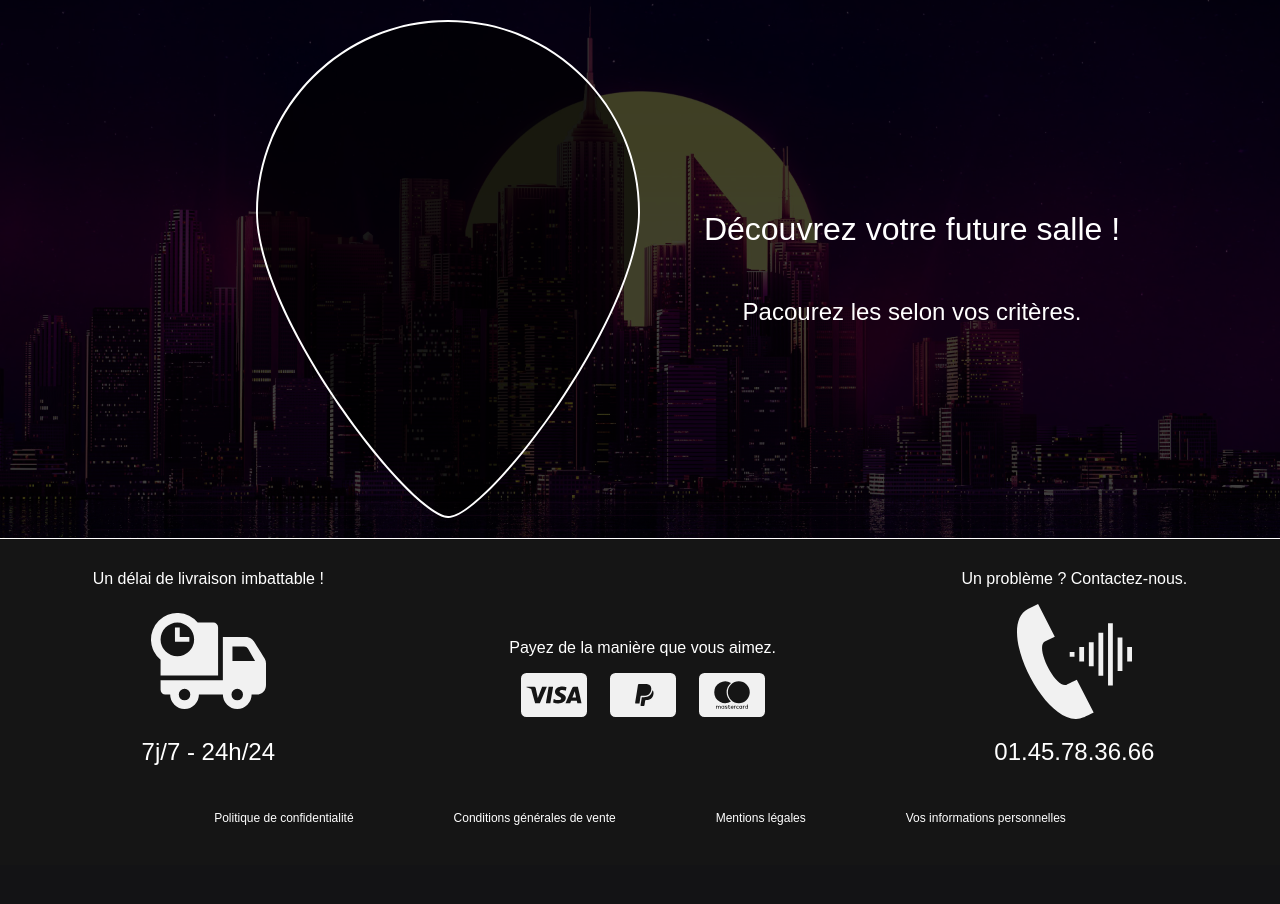
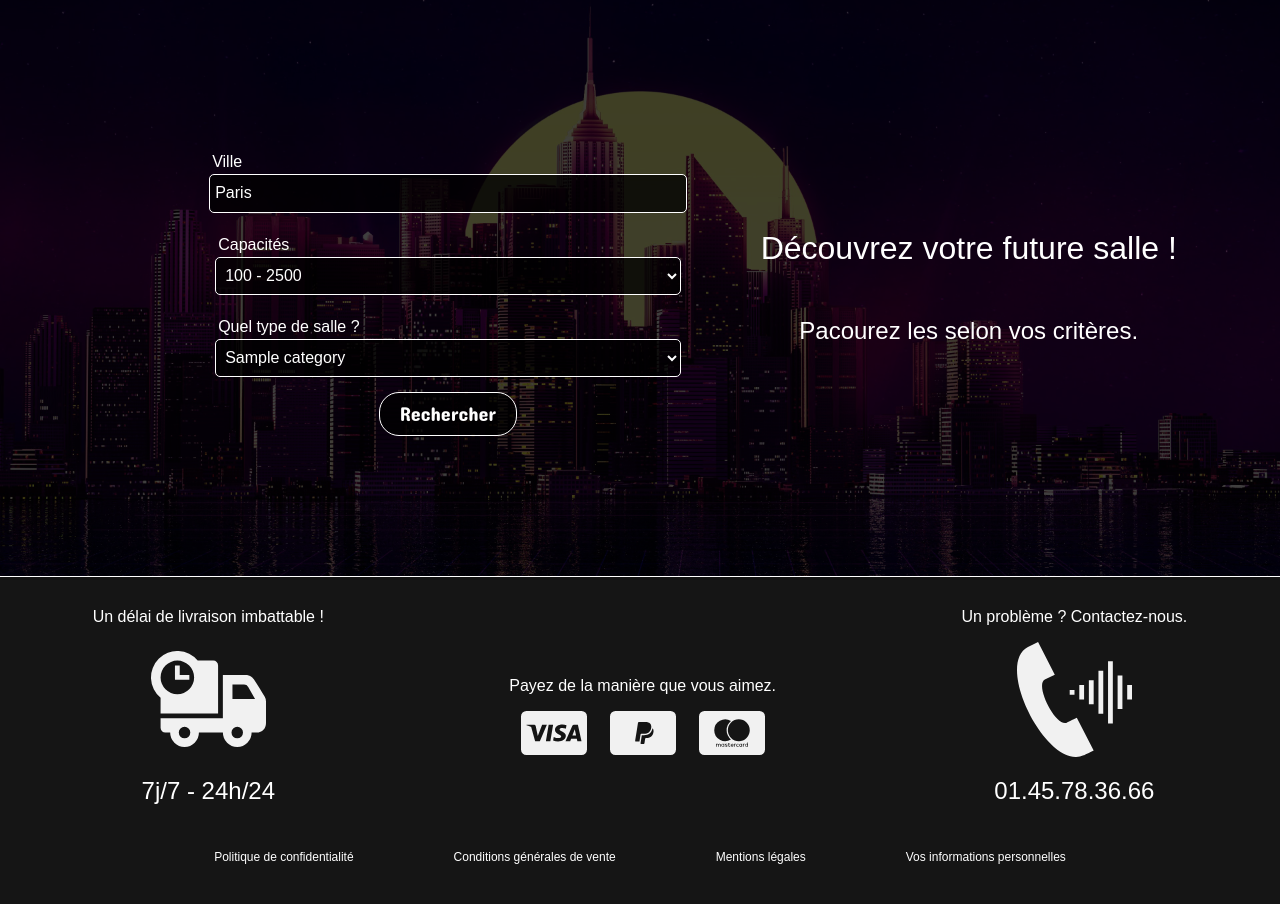
Before and after one commit to PaulBallestra/LaBo-teDeConcert, a PHP site: page / in a window 1280 px wide. Shown: the part 115-1019 px from the top of the page. Before the commit the page ends 940 px from the top, so only its background shows below. Run offline with PHP 8.4, Linux system fonts and the light colour scheme; tables that the repository leaves empty or names only in its code hold one stand-in row (values such as "Sample post").

Commit message:
Added the search on the index page

```diff
--- a/admin/views/create_category.php
+++ b/admin/views/create_category.php
@@ -25,7 +25,7 @@
         <!-- Section de l'image de la catégorie -->
         <section class="sectionInput inputImage">
             <label for="categoryImage" class="labelName"> Image * </label>
-            <input type="file" name="categoryImage" id="categoryImage" accept=".gif, .png, .jpg, .jpeg" required>
+            <input type="file" name="categoryImage" id="categoryImage" accept=".gif, .png, .jpg, .jpeg" width="1920" height="1200" required>
         </section>
 
         <p> * : Champs obligatoires. </p>
--- a/admin/views/create_product.php
+++ b/admin/views/create_product.php
@@ -54,19 +54,19 @@
             <!-- Section des images du produit -->
             <div class="sectionInput inputImage">
                 <label for="productImage1" class="labelName"> Image 1 * </label>
-                <input type="file" name="productImage1" id="productImage1" accept=".gif, .png, .jpg, .jpeg" required>
+                <input type="file" name="productImage1" id="productImage1" accept=".gif, .png, .jpg, .jpeg" width="800" height="600" required>
             </div>
 
             <!-- Section des images du produit -->
             <div class="sectionInput inputImage">
                 <label for="productImage2" class="labelName"> Image 2 * </label>
-                <input type="file" name="productImage2" id="productImage2" accept=".gif, .png, .jpg, .jpeg" required>
+                <input type="file" name="productImage2" id="productImage2" accept=".gif, .png, .jpg, .jpeg" width="800" height="600" required>
             </div>
 
             <!-- Section des images du produit -->
             <div class="sectionInput inputImage">
                 <label for="productImage3" class="labelName"> Image 3 * </label>
-                <input type="file" name="productImage3" id="productImage3" accept=".gif, .png, .jpg, .jpeg" required>
+                <input type="file" name="productImage3" id="productImage3" accept=".gif, .png, .jpg, .jpeg" width="800" height="600" required>
             </div>
 
         </section>
--- a/assets/css/style.css
+++ b/assets/css/style.css
@@ -247,12 +247,25 @@ form p:hover{
 }
 
 /*------------------------------- INDEX PAGE -------------------------------*/
+
+.inputFormSelect{
+    font: 1em var(--mainFont), sans-serif;
+    padding: 5px; /* Padding à l'intérieur des inputtexts */
+    border: 1.5px solid white;
+    border-radius: 5px;
+    color: white;
+    width: calc(100vw * (1/2.75));
+    height: calc(100vh * (1/21));
+    background-color: rgba(0, 0, 0, 0.75);
+}
+
 /* Section qui comporte le pin et l'accroche */
 .sectionSearchPinAccueil{
     display: flex;
     flex-direction: row;
     justify-content: center;
     align-items: center;
+    margin: 15vh 0;
 }
 
 /* Div du pin et des searchbar */
@@ -902,6 +915,12 @@ form p:hover{
 }
 
 @media (max-width: 950px){
+
+    .divPinAccueil{
+        padding: 0;
+        justify-content: center;
+    }
+
     .contentUniqueProduct{
         flex-direction: column;
     }
@@ -912,6 +931,10 @@ form p:hover{
 
     h1.pageTitle{
         font-size: 1.5em;
+    }
+
+    h3.pageAccroche{
+        font-size: 1.25em;
     }
 
     .imagesUniqueProduct{
@@ -935,6 +958,12 @@ form p:hover{
 
     h1.pageTitle{
         font-size: 1em;
+        margin: 15px;
+    }
+
+    h3.pageAccroche{
+        font-size: 0.75em;
+        margin: 15px;
     }
 
     .imagesUniqueProduct{
--- a/controllers/indexController.php
+++ b/controllers/indexController.php
@@ -5,5 +5,7 @@
     require_once 'models/Product.php';
     require_once 'models/User.php';
 
+    $categories = getCategories();
+
     $title = "La Boîte de Concert - Accueil";
     $view = 'views/index.php';
--- a/models/Product.php
+++ b/models/Product.php
@@ -29,7 +29,7 @@
     {
         $db = dbConnect();
 
-        $selectedProducts = $db->query('SELECT * FROM products ORDER BY capacity DESC')->fetchAll();
+        $selectedProducts = $db->query('SELECT * FROM products WHERE quantity >= 1 ORDER BY capacity DESC')->fetchAll();
 
         return $selectedProducts;
     }
@@ -43,6 +43,7 @@
             SELECT A.town, P.*
             FROM addresses A, products P
             WHERE A.id_product = P.id
+            AND P.quantity >= 1
             ORDER BY A.town
         ')->fetchAll();
 
@@ -65,7 +66,57 @@
             INNER JOIN categories C ON C.id = PC.id_category
             WHERE P.name LIKE '%".$safe_value."%' OR P.description LIKE '%".$safe_value."%' OR P.capacity LIKE '%".$safe_value."%' OR P.price LIKE '%".$safe_value."%'
             OR A.number LIKE '%".$safe_value."%' OR A.street LIKE '%".$safe_value."%' OR A.town LIKE '%".$safe_value."%' OR A.postal_code LIKE '%".$safe_value."%' OR A.country LIKE '%".$safe_value."%'
-            OR C.name LIKE '%".$safe_value."%' OR C.description LIKE '%".$safe_value."%'")->fetchAll();
+            OR C.name LIKE '%".$safe_value."%' OR C.description LIKE '%".$safe_value."%'
+            AND P.quantity >= 1")->fetchAll();
+
+        return $queryGetProducts;
+    }
+
+    //FONCTION QUI VA RENVOYER TOUS LES PRODUTIS QUI CORRESPONDENT A LA RECHERCHE DE L'USER
+    function getProductsByIndexSearch($informations)
+    {
+        $db = dbConnect();
+
+        $safe_value = htmlspecialchars($informations['searchTown']);
+
+        $capacityValue = array(1, 2, 3, 4);
+
+
+        //en fonction de la selected value
+        switch($informations['searchCapacity']){
+            case 1:
+                $queryMin = 100;
+                $queryMax = 2500;
+                break;
+
+            case 2:
+                $queryMin = 2500;
+                $queryMax = 5000;
+                break;
+
+            case 3:
+                $queryMin = 5000;
+                $queryMax = 10000;
+                break;
+
+            case 4:
+                $queryMin = 10000;
+                $queryMax = 100000;
+                break;
+        }
+
+        $queryGetProducts = $db->query("
+            SELECT DISTINCT P.*
+            FROM products P
+            INNER JOIN product_categories PC ON PC.id_product = P.id
+            INNER JOIN addresses A ON A.id_product = P.id
+            WHERE PC.id_category = '".$informations['searchCategory']."'
+            AND P.capacity BETWEEN '".$queryMin."' AND '".$queryMax."'
+            AND P.name LIKE '%".$safe_value."%'
+            OR P.description LIKE '%".$safe_value."%'
+            OR A.town LIKE '%".$safe_value."%'
+            AND P.quantity >= 1
+        ")->fetchAll();
 
         return $queryGetProducts;
     }
@@ -82,6 +133,7 @@
             INNER JOIN product_categories PC ON C.id = PC.id_category
             INNER JOIN products P ON PC.id_product = P.id
             WHERE c.id = ?
+            AND P.quantity >= 1
         ");
 
         $queryGetProductsByCategory->execute([
--- a/views/index.php
+++ b/views/index.php
@@ -3,7 +3,43 @@
 
     <div class="divPinAccueil">
 
-        <img class="imgPinAccueil" src="assets/images/BackPin.svg">
+        <form action="index.php?page=products&action=indexSearch" method="post">
+
+            <section class="sectionInput">
+                <!-- Prénom de l'user -->
+                <label for="searchTown" class="labelName"> Ville </label>
+                <input id="searchTown" type="text" name="searchTown" class="inputForm" value="Paris" required>
+            </section>
+
+            <section class="sectionInput">
+                <!-- Prénom de l'user -->
+                <label for="searchCapacity" class="labelName"> Capacités </label>
+                <select id="searchCapacity" name="searchCapacity" class="inputFormSelect" required>
+
+                    <option value="1" selected> 100 - 2500 </option>
+                    <option value="2"> 2500 - 5000 </option>
+                    <option value="3"> 5000 - 10000 </option>
+                    <option value="4"> 10000 - 100000 </option>
+
+                </select>
+            </section>
+
+            <section class="sectionInput">
+                <!-- Prénom de l'user -->
+                <label for="searchCategory" class="labelName"> Quel type de salle ? </label>
+                <select id="searchCategory" name="searchCategory" class="inputFormSelect" required>
+
+                    <?php foreach($categories as $category) : ?>
+                        <option value="<?= $category['id'] ?>" selected> <?= $category['name'] ?> </option>
+                    <?php endforeach; ?>
+
+                </select>
+            </section>
+
+            <!-- Bouton submit qui va envoyer le formulaire -->
+            <button type="submit" class="btnSubmit"> Rechercher </button>
+
+        </form>
 
     </div>
 
```
Also changed, not shown: controllers/productController.php (+13 -0 lines), views/product_list.php (+12 -0 lines), assets/images/backgroundLA.jpg (deleted), assets/images/backgroundNYC2.jpg (deleted).
